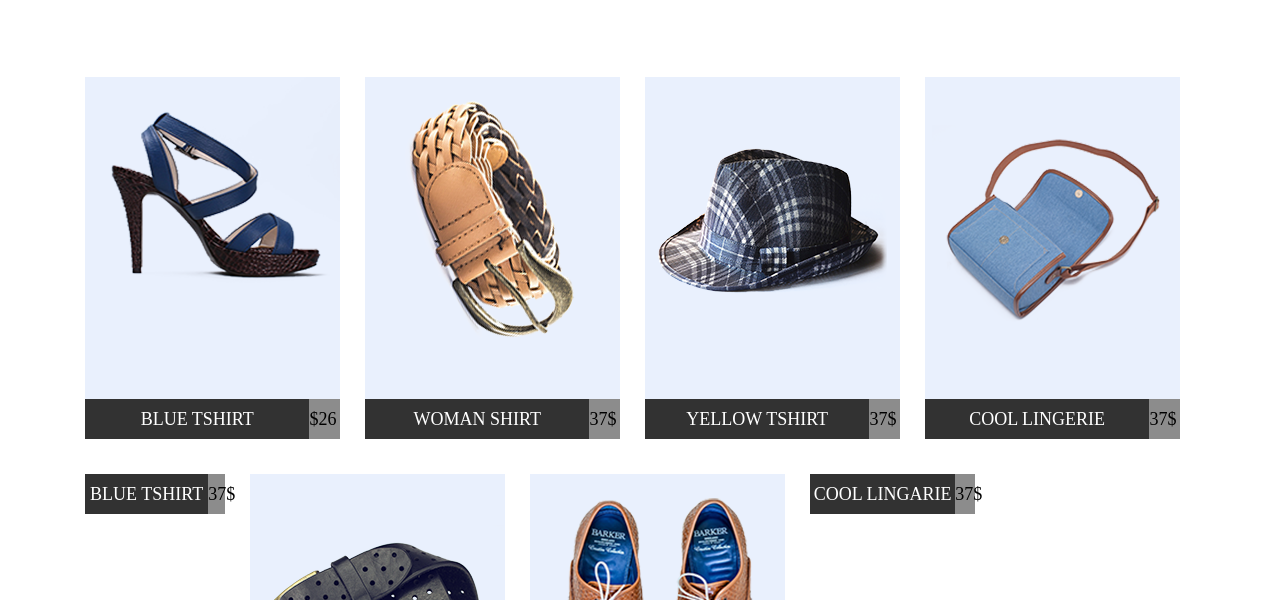
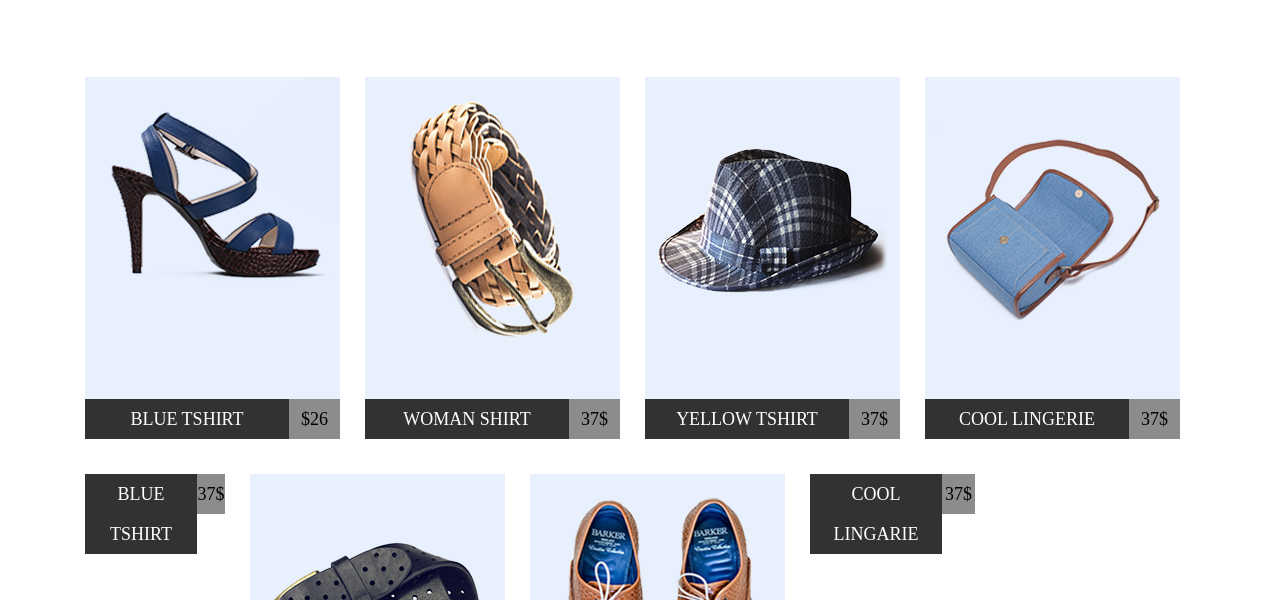
Before and after one commit to andyshemy/bootcamp7, a plain HTML site: page module04/index.html in a window 1280 px wide. Shown: the part 200-800 px from the top of the page. Drawn offline with nearby package versions, Linux system fonts and the light colour scheme.

Commit message:
added price

```diff
--- a/module04/css/main.css
+++ b/module04/css/main.css
@@ -32,7 +32,7 @@ h2:after{
     float: left;
     background: #323232;
     font-size: 18px;
-    width: 88%;
+    width: 80%;
     color: #FFF;
     line-height: 40px;
     text-align: center;
@@ -42,8 +42,9 @@ h2:after{
     float: right;
     background: #8c8c8c;
     font-size: 18px;
-    width: 12%;
-    line-height: 40px
+    width: 20%;
+    line-height: 40px;
+    text-align: center;
 }
 
 
```
